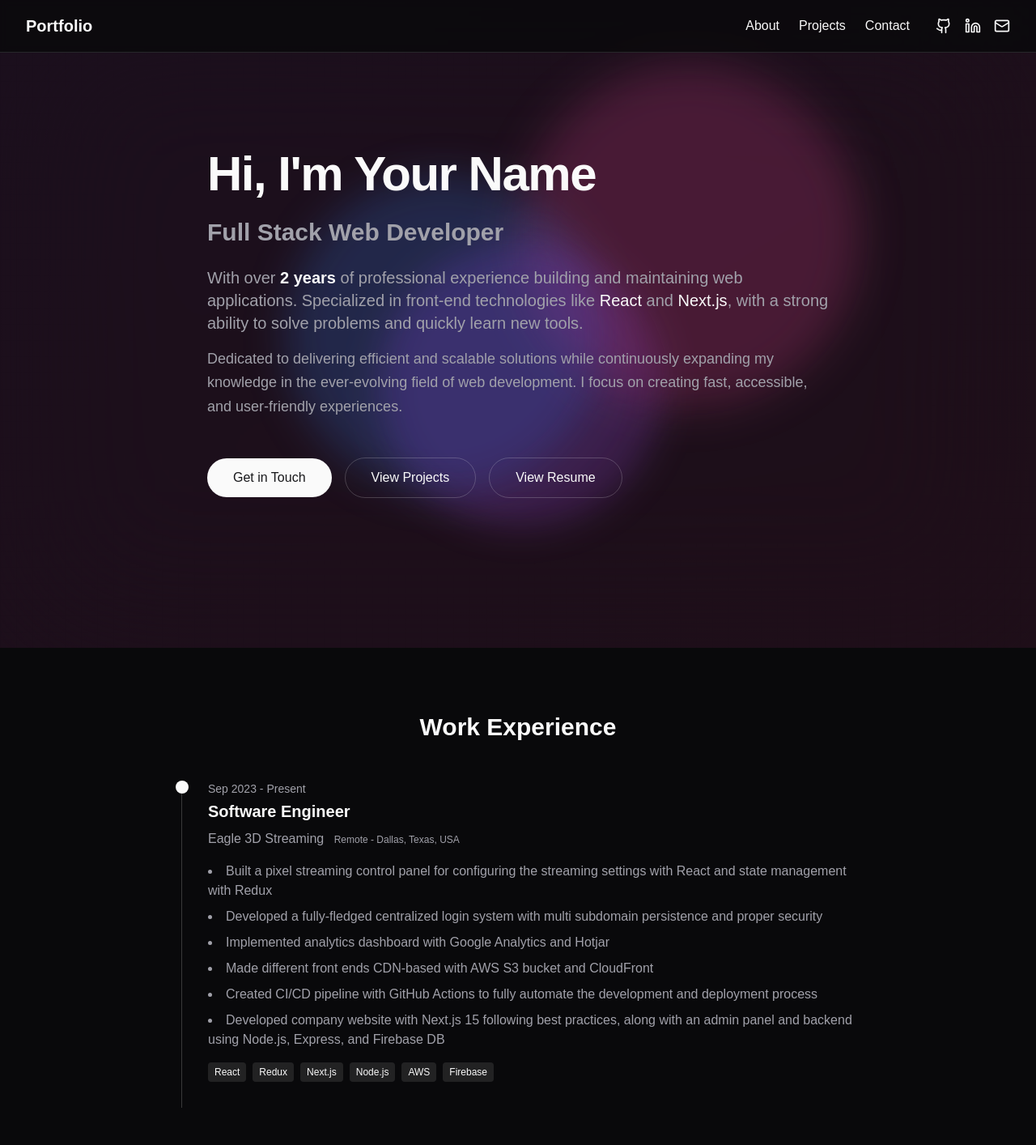
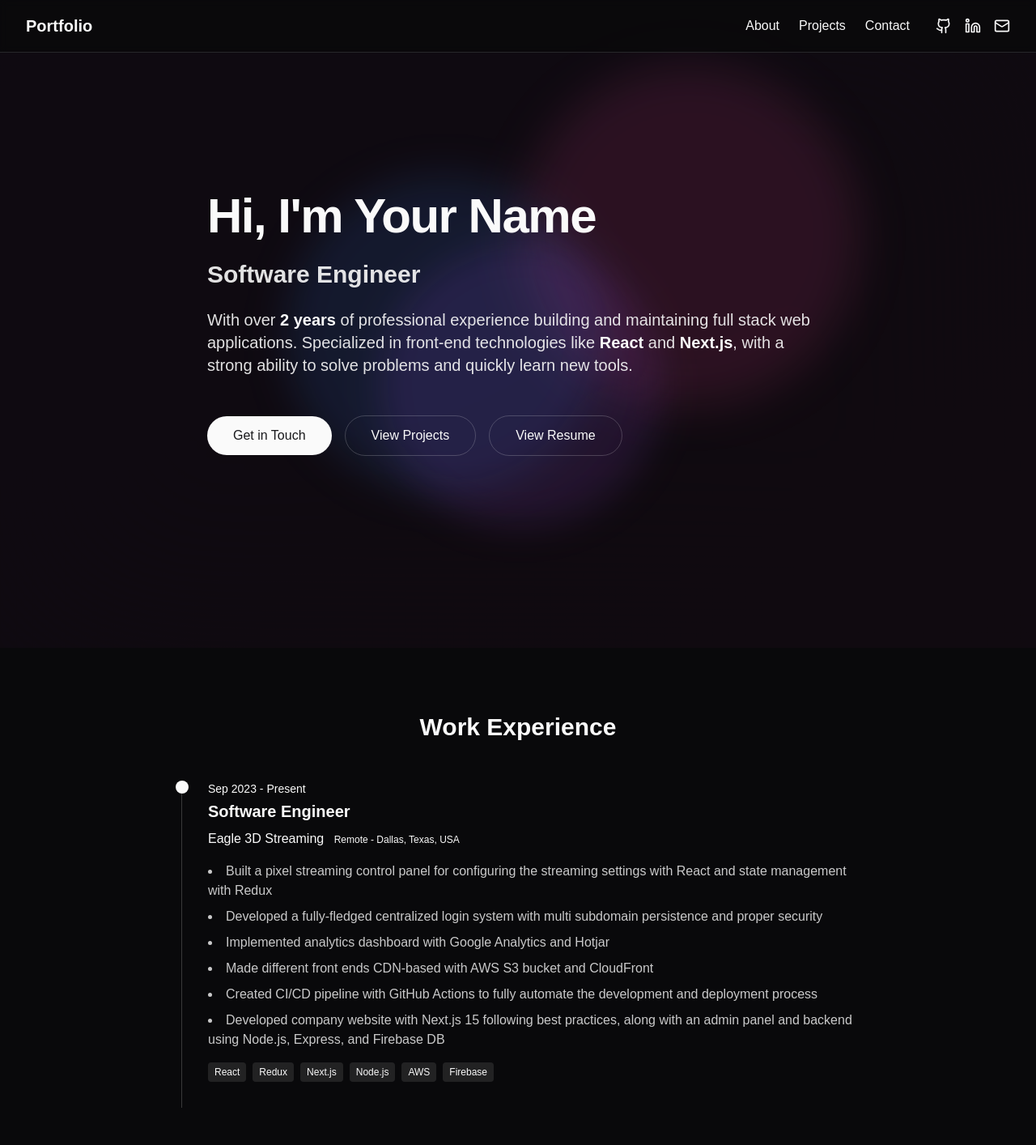
Before and after one commit to AFK247/asif-portfolio, a Next.js app: page / in a window 1280 px wide. Shown: the top 1414 px of the page at 81% size. Built offline with nearby package versions, Linux system fonts and the light colour scheme.

Commit message:
Enhance page design with improved text contrast and visual refinements

```diff
--- a/src/app/page.tsx
+++ b/src/app/page.tsx
@@ -31,25 +31,25 @@ const container = {
 export default function Home() {
   return (
     <div className="min-h-screen relative overflow-hidden">
-      {/* Enhanced animated background */}
+      {/* Lighter background with better balance */}
       <div className="fixed inset-0 -z-10">
-        <div className="absolute inset-0 bg-gradient-to-br from-blue-500/20 via-purple-500/20 to-pink-500/20 animate-gradient-xy" />
-        <div className="absolute inset-0 bg-[url('/grid.svg')] opacity-20" />
-        <div className="absolute inset-0 bg-background/50 backdrop-blur-[100px]" />
+        <div className="absolute inset-0 bg-gradient-to-br from-blue-500/15 via-purple-500/15 to-pink-500/15 animate-gradient-xy" />
+        <div className="absolute inset-0 bg-[url('/grid.svg')] opacity-15" />
+        <div className="absolute inset-0 bg-background/75 backdrop-blur-[120px]" />
       </div>
 
-      {/* Floating orbs */}
+      {/* Floating orbs with adjusted opacity */}
       <div className="fixed inset-0 -z-5">
-        <div className="absolute top-1/4 left-1/4 w-96 h-96 bg-blue-500/30 rounded-full mix-blend-multiply filter blur-xl opacity-70 animate-blob" />
-        <div className="absolute top-1/3 right-1/3 w-96 h-96 bg-purple-500/30 rounded-full mix-blend-multiply filter blur-xl opacity-70 animate-blob animation-delay-2000" />
-        <div className="absolute bottom-1/3 left-1/2 w-96 h-96 bg-pink-500/30 rounded-full mix-blend-multiply filter blur-xl opacity-70 animate-blob animation-delay-4000" />
+        <div className="absolute top-1/4 left-1/4 w-96 h-96 bg-blue-500/25 rounded-full mix-blend-multiply filter blur-xl opacity-50 animate-blob" />
+        <div className="absolute top-1/3 right-1/3 w-96 h-96 bg-purple-500/25 rounded-full mix-blend-multiply filter blur-xl opacity-50 animate-blob animation-delay-2000" />
+        <div className="absolute bottom-1/3 left-1/2 w-96 h-96 bg-pink-500/25 rounded-full mix-blend-multiply filter blur-xl opacity-50 animate-blob animation-delay-4000" />
       </div>
 
-      {/* Content */}
+      {/* Content with enhanced text contrast */}
       <div className="relative">
         <Nav />
         <main className="flex flex-col min-h-screen">
-          {/* Enhanced Hero Section */}
+          {/* Hero Section with improved text contrast */}
           <section className="flex flex-col items-center justify-center min-h-screen px-4 max-w-7xl mx-auto">
             <motion.div
               initial="hidden"
@@ -65,34 +65,36 @@ export default function Home() {
             >
               <motion.h1
                 variants={fadeInUp}
-                className="text-4xl sm:text-6xl font-bold tracking-tight"
+                className="text-4xl sm:text-6xl font-bold tracking-tight text-foreground"
               >
-                Hi, I&apos;m <span className="text-primary">Your Name</span>
+                Hi, I&apos;m{" "}
+                <span className="text-primary font-bold">Your Name</span>
               </motion.h1>
 
               <motion.h2
                 variants={fadeInUp}
-                className="text-2xl sm:text-3xl font-semibold text-muted-foreground"
+                className="text-2xl sm:text-3xl font-semibold text-foreground/90"
               >
-                Full Stack Web Developer
+                Software Engineer
               </motion.h2>
 
               <motion.div variants={fadeInUp} className="space-y-4">
-                <p className="text-lg sm:text-xl text-muted-foreground leading-relaxed">
+                <p className="text-lg sm:text-xl text-foreground/90 leading-relaxed">
                   With over{" "}
-                  <span className="text-primary font-semibold">2 years</span> of
-                  professional experience building and maintaining web
-                  applications. Specialized in front-end technologies like{" "}
-                  <span className="text-primary">React</span> and{" "}
-                  <span className="text-primary">Next.js</span>, with a strong
-                  ability to solve problems and quickly learn new tools.
-                </p>
-
-                <p className="text-lg text-muted-foreground leading-relaxed">
-                  Dedicated to delivering efficient and scalable solutions while
-                  continuously expanding my knowledge in the ever-evolving field
-                  of web development. I focus on creating fast, accessible, and
-                  user-friendly experiences.
+                  <span className="text-zinc-100 dark:text-zinc-50 font-bold">
+                    2 years
+                  </span>{" "}
+                  of professional experience building and maintaining full stack
+                  web applications. Specialized in front-end technologies like{" "}
+                  <span className="text-zinc-100 dark:text-zinc-50 font-bold">
+                    React
+                  </span>{" "}
+                  and{" "}
+                  <span className="text-zinc-100 dark:text-zinc-50 font-bold">
+                    Next.js
+                  </span>
+                  , with a strong ability to solve problems and quickly learn
+                  new tools.
                 </p>
               </motion.div>
 
@@ -133,7 +135,7 @@ export default function Home() {
             </motion.div>
           </section>
 
-          {/* Work Experience Section */}
+          {/* Work Experience with better contrast */}
           <section className="py-20 px-4">
             <div className="container mx-auto max-w-4xl">
               <motion.div
@@ -144,7 +146,7 @@ export default function Home() {
               >
                 <motion.h2
                   variants={fadeInUp}
-                  className="text-3xl font-bold mb-12 text-center"
+                  className="text-3xl font-bold mb-12 text-center text-foreground"
                 >
                   Work Experience
                 </motion.h2>
@@ -155,19 +157,19 @@ export default function Home() {
                     className="relative border-l border-primary/20 pl-8 pb-8"
                   >
                     <div className="absolute w-4 h-4 bg-primary rounded-full -left-[8px] top-0" />
-                    <time className="text-sm text-muted-foreground mb-1 block">
+                    <time className="text-sm text-foreground mb-1 block">
                       Sep 2023 - Present
                     </time>
                     <h3 className="text-xl font-semibold mb-2">
                       Software Engineer
                     </h3>
-                    <p className="text-muted-foreground mb-4">
+                    <p className="text-foreground mb-4">
                       Eagle 3D Streaming{" "}
                       <span className="text-xs ml-2">
                         Remote - Dallas, Texas, USA
                       </span>
                     </p>
-                    <ul className="list-disc list-inside space-y-2 text-muted-foreground">
+                    <ul className="list-disc list-inside space-y-2 text-foreground/80">
                       <li>
                         Built a pixel streaming control panel for configuring
                         the streaming settings with React and state management
@@ -222,19 +224,19 @@ export default function Home() {
                     className="relative border-l border-primary/20 pl-8"
                   >
                     <div className="absolute w-4 h-4 bg-primary rounded-full -left-[8px] top-0" />
-                    <time className="text-sm text-muted-foreground mb-1 block">
+                    <time className="text-sm text-foreground mb-1 block">
                       Feb 2023 - Aug 2023
                     </time>
                     <h3 className="text-xl font-semibold mb-2">
                       Front End Developer
                     </h3>
-                    <p className="text-muted-foreground mb-4">
+                    <p className="text-foreground mb-4">
                       Shunno IT{" "}
                       <span className="text-xs ml-2">
                         Onsite - Rajshahi, Bangladesh
                       </span>
                     </p>
-                    <ul className="list-disc list-inside space-y-2 text-muted-foreground">
+                    <ul className="list-disc list-inside space-y-2 text-foreground/80">
                       <li>
                         Developed a web application for internet billing
                         software using React and Redux Toolkit, improving system
@@ -268,13 +270,15 @@ export default function Home() {
             </div>
           </section>
 
-          {/* Continue with Skills Section */}
+          {/* Skills Section with improved contrast */}
           <SkillsSection />
 
-          {/* Projects Section */}
+          {/* Projects Section with better readability */}
           <section id="projects" className="py-20 px-4">
             <div className="container mx-auto max-w-4xl">
-              <h2 className="text-3xl font-bold mb-8">Featured Projects</h2>
+              <h2 className="text-3xl font-bold mb-8 text-foreground">
+                Featured Projects
+              </h2>
               <div className="space-y-8">
                 {/* Best Work - Incolink */}
                 <motion.div
@@ -291,13 +295,13 @@ export default function Home() {
                       <h3 className="text-2xl font-bold mt-1">Incolink</h3>
                     </div>
 
-                    <p className="text-muted-foreground">
+                    <p className="text-foreground">
                       An anonymous social platform for professionals which tried
                       to solve salary exploitation and unfairness in job sector
                       in Bangladesh
                     </p>
 
-                    <ul className="list-disc list-inside space-y-2 text-muted-foreground">
+                    <ul className="list-disc list-inside space-y-2 text-foreground">
                       <li>
                         Developed frontend with Next.js and backend with Node.js
                         and Express, adhering to best practices
@@ -352,11 +356,16 @@ export default function Home() {
             </div>
           </section>
 
-          {/* Contact Section */}
-          <section id="contact" className="py-20 px-4 bg-secondary/50">
+          {/* Contact Section with enhanced contrast */}
+          <section
+            id="contact"
+            className="py-20 px-4 bg-background/60 backdrop-blur-sm"
+          >
             <div className="container mx-auto max-w-4xl text-center">
-              <h2 className="text-3xl font-bold mb-8">Get In Touch</h2>
-              <p className="text-muted-foreground mb-8">
+              <h2 className="text-3xl font-bold mb-8 text-foreground">
+                Get In Touch
+              </h2>
+              <p className="text-foreground/90 mb-8">
                 I&apos;m currently open for new opportunities. Whether you have
                 a question or just want to say hi, I&apos;ll try my best to get
                 back to you!
@@ -371,9 +380,8 @@ export default function Home() {
           </section>
         </main>
 
-        {/* Footer */}
-        <footer className="py-6 px-4 border-t">
-          <div className="container mx-auto text-center text-sm text-muted-foreground">
+        <footer className="py-6 px-4 border-t bg-background/60 backdrop-blur-sm">
+          <div className="container mx-auto text-center text-sm text-foreground/80">
             © {new Date().getFullYear()} Your Name. All rights reserved.
           </div>
         </footer>
```
